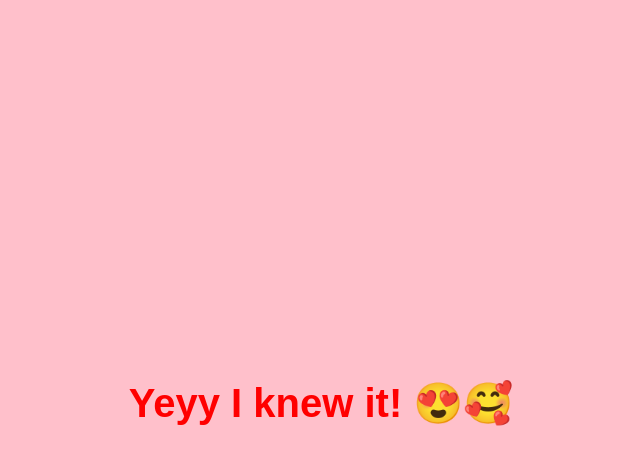
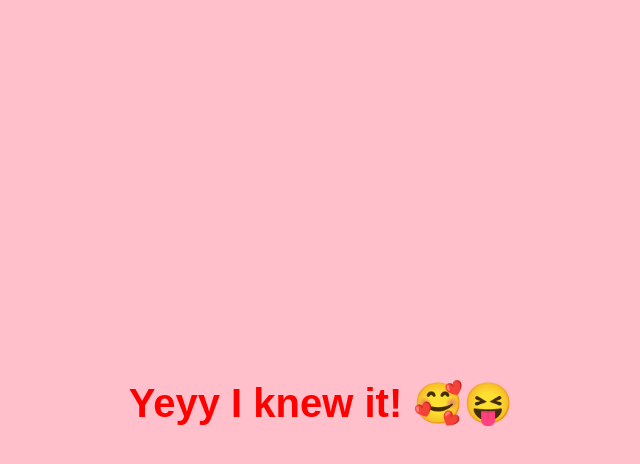
Before and after one commit to leovillasan-cmyk/_config.ytl, a plain HTML site: page Index.html in a window 1280 px wide. Both pictures are taken after a click on the button "Yes". Shown: the whole page, without its empty margins (319-959 px from the left). Drawn offline with Linux system fonts and the light colour scheme.

Commit message:
Love test

```diff
--- a/Index.html
+++ b/Index.html
@@ -64,7 +64,7 @@
     });
 
     yesBtn.addEventListener("click", () => {
-      document.body.innerHTML = "<h1 style='color:red;'>Yeyy I knew it! 😍🥰</h1>";
+      document.body.innerHTML = "<h1 style='color:red;'>Yeyy I knew it! 🥰😝</h1>";
     });
   </script>
 </body>
```
